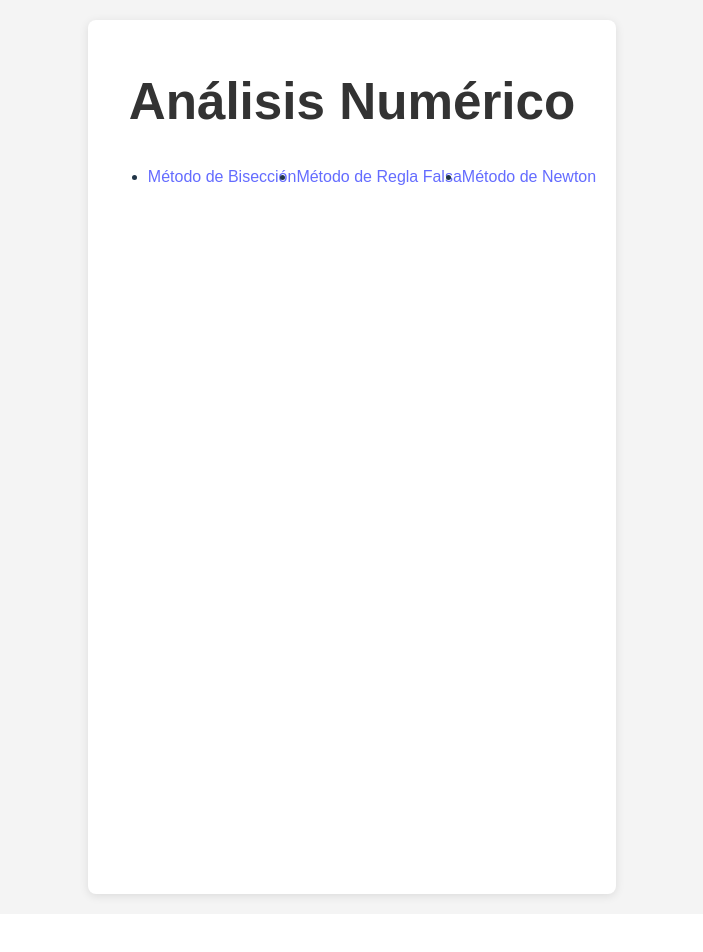
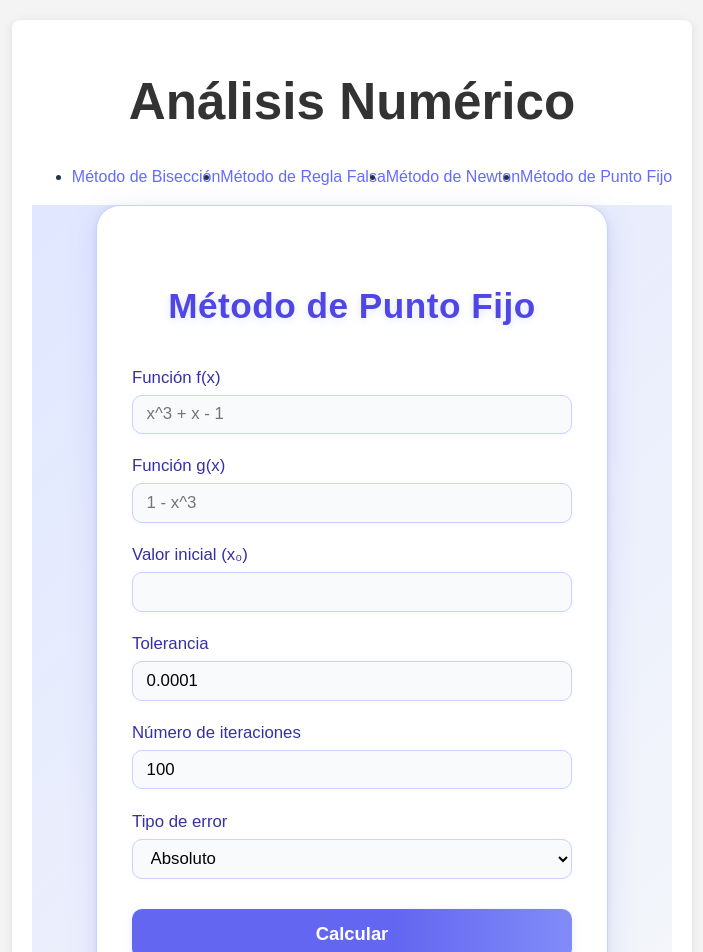
Before and after one commit to camiloooo14/Numerical-Analysis, a React (Vite) app in the folder frontend/: page /fixed-point in a window 1280 px wide. Shown: the top 952 px of the page, without its empty margins (288-991 px from the left). Before the commit the page ends 914 px from the top, so only its background shows below. Built offline with nearby package versions, Linux system fonts and the light colour scheme; the HTML template or start-up script is replaced by a standard one.

Commit message:
fixed point

```diff
--- a/frontend/src/App.jsx
+++ b/frontend/src/App.jsx
@@ -2,6 +2,7 @@ import { BrowserRouter as Router, Routes, Route, Link } from 'react-router-dom';
 import BisectionForm from './components/BisectionForm';
 import FalseRuleForm from './components/FalseRuleForm';
 import NewtonForm from './components/NewtonForm';
+import FixedPointForm from './components/FixedPointForm';
 
 export default function App() {
   return (
@@ -26,6 +27,11 @@ export default function App() {
                   Método de Newton
                 </Link>
               </li>
+              <li>
+                <Link className="text-indigo-500 hover:text-indigo-700 text-lg" to="/fixed-point">
+                  Método de Punto Fijo
+                </Link>
+              </li>
             </ul>
           </nav>
 
@@ -33,6 +39,7 @@ export default function App() {
             <Route path="/biseccion" element={<BisectionForm />} />
             <Route path="/regla-falsa" element={<FalseRuleForm />} />
             <Route path="/newton" element={<NewtonForm />} />
+            <Route path="/fixed-point" element={<FixedPointForm />} />
           </Routes>
         </div>
       </div>
--- /dev/null
+++ b/frontend/src/components/FixedPointForm.jsx
@@ -0,0 +1,120 @@
+import { useState } from 'react';
+import axios from 'axios';
+
+export default function FixedPointForm() {
+  const [form, setForm] = useState({
+    f_expr: '',
+    g_expr: '',
+    x0: '',
+    tol: '0.0001',
+    niter: '100',
+    error_type: 'absolute'
+  });
+
+  const [result, setResult] = useState(null);
+  const [error, setError] = useState(null);
+  const [loading, setLoading] = useState(false);
+
+  const handleChange = (e) => {
+    setForm({ ...form, [e.target.name]: e.target.value });
+  };
+
+  const handleSubmit = async (e) => {
+    e.preventDefault();
+    setError(null);
+    setResult(null);
+    setLoading(true);
+
+    try {
+      const formData = {
+        ...form,
+        x0: parseFloat(form.x0),
+        tol: parseFloat(form.tol),
+        niter: parseInt(form.niter, 10)
+      };
+
+      const response = await axios.post("http://127.0.0.1:8000/roots/fixed_point", formData);
+      setResult(response.data);
+    } catch (err) {
+      setError(err.response?.data?.detail || 'Error al procesar la solicitud');
+    } finally {
+      setLoading(false);
+    }
+  };
+
+  return (
+    <div className="frf-container">
+      <div className="frf-card">
+        <h2 className="frf-title">Método de Punto Fijo</h2>
+        <form onSubmit={handleSubmit} className="frf-form">
+          <label>
+            Función f(x)
+            <input type="text" name="f_expr" placeholder="x^3 + x - 1" value={form.f_expr} onChange={handleChange} required />
+          </label>
+          <label>
+            Función g(x)
+            <input type="text" name="g_expr" placeholder="1 - x^3" value={form.g_expr} onChange={handleChange} required />
+          </label>
+          <label>
+            Valor inicial (x₀)
+            <input type="number" name="x0" value={form.x0} onChange={handleChange} required />
+          </label>
+          <label>
+            Tolerancia
+            <input type="number" name="tol" step="any" min="0.000000000000000000001" max="1" value={form.tol} onChange={handleChange} required />
+          </label>
+          <label>
+            Número de iteraciones
+            <input type="number" name="niter" min="1" max="100" value={form.niter} onChange={handleChange} required />
+          </label>
+          <label>
+            Tipo de error
+            <select name="error_type" value={form.error_type} onChange={handleChange}>
+              <option value="absolute">Absoluto</option>
+              <option value="relative">Relativo</option>
+            </select>
+          </label>
+          <button type="submit" className="frf-btn" disabled={loading}>
+            {loading ? 'Calculando...' : 'Calcular'}
+          </button>
+        </form>
+
+        {error && <div className="frf-error">{error}</div>}
+
+        {result && (
+          <div className="frf-result">
+            <h3>Resultados</h3>
+            <div><strong>Raíz aproximada:</strong> {result.root}</div>
+            <div><strong>f(x):</strong> {result.f_expr}</div>
+            <div><strong>g(x):</strong> {result.g_expr}</div>
+
+            <div className="frf-table-container">
+              <table className="frf-table">
+                <thead>
+                  <tr>
+                    <th>Iteración</th>
+                    <th>x</th>
+                    <th>g(x)</th>
+                    <th>f(x)</th>
+                    <th>Error</th>
+                  </tr>
+                </thead>
+                <tbody>
+                  {result.table.map((row, index) => (
+                    <tr key={index}>
+                      <td>{index}</td>
+                      <td>{row.x}</td>
+                      <td>{row.g_x}</td>
+                      <td>{row.f_x}</td>
+                      <td>{row.error}</td>
+                    </tr>
+                  ))}
+                </tbody>
+              </table>
+            </div>
+          </div>
+        )}
+      </div>
+    </div>
+  );
+}
--- a/frontend/src/services/api.js
+++ b/frontend/src/services/api.js
@@ -12,6 +12,7 @@ export const calculateBisection = (params) => API.post('/bisection', params);
 export const calculateNewton = (params) => API.post('/newton', params);
 
 
-
+//Fixed point
+export const calculateFixedPoint = (params) => API.post('/fixed_point', params);
 
 export default API;
```
